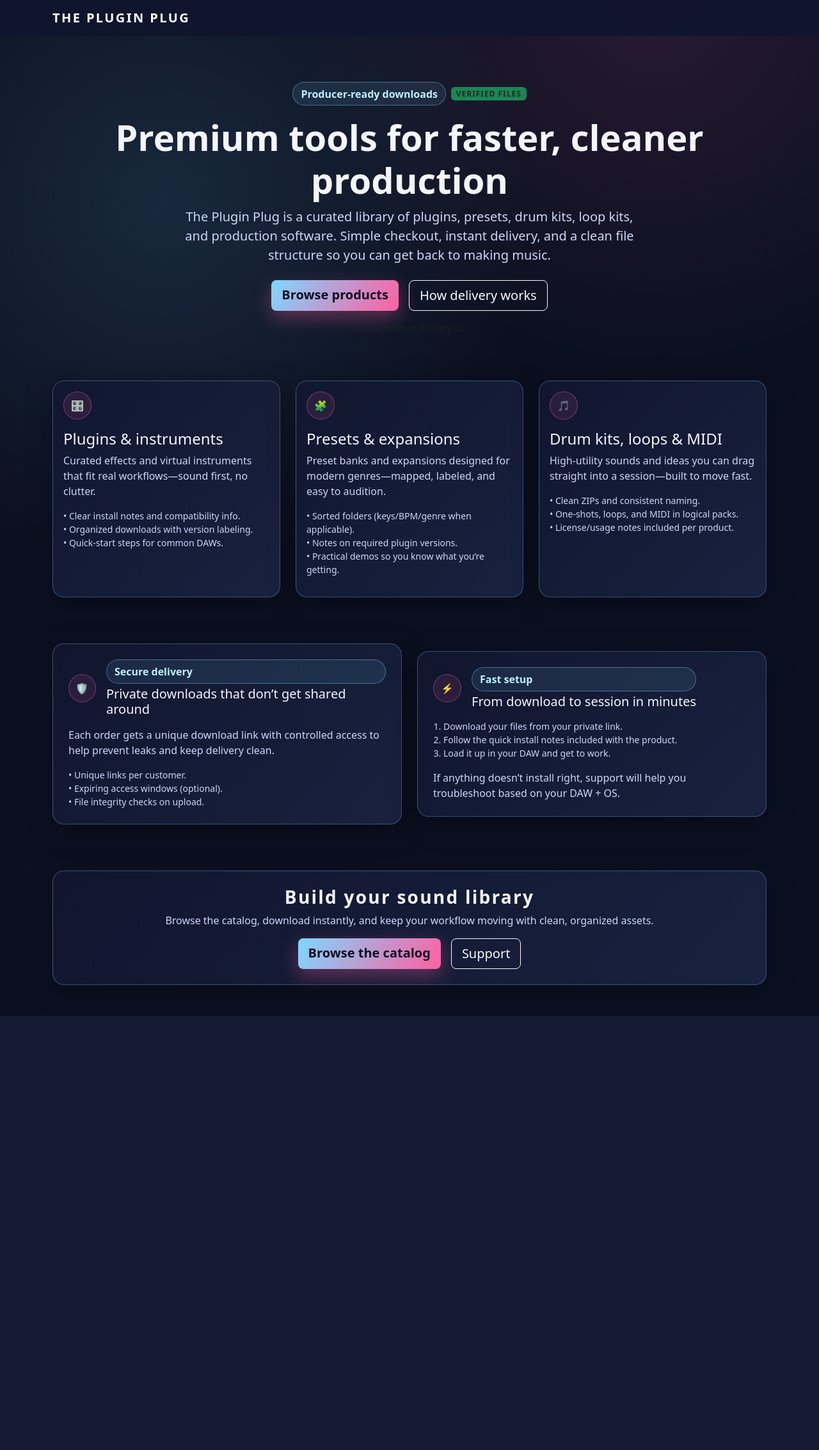
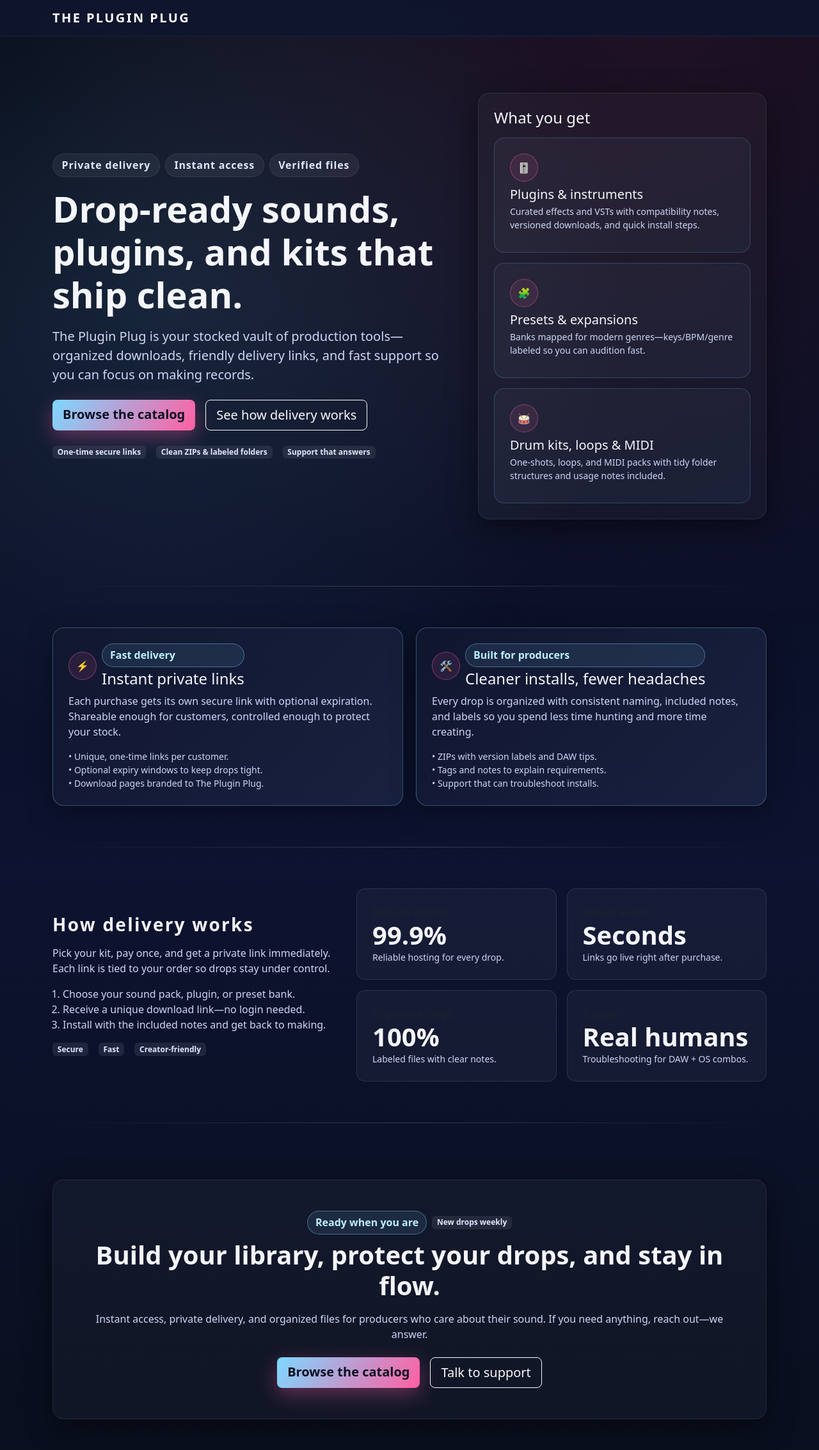
Before and after one commit to BreezDev/linkgen, a Flask app: page / in a window 1280 px wide. Shown: the whole page at 64% size. Before the commit the page ends 1588 px from the top, so only its background shows below. Run offline with Flask 3, Linux system fonts and the light colour scheme.

Commit message:
Allow text uploads and refresh landing page

```diff
--- a/app.py
+++ b/app.py
@@ -14,10 +14,19 @@ DB_PATH = os.path.join(BASE_DIR, "linkgen.db")
 UPLOAD_FOLDER = os.path.join(BASE_DIR, "storage")
 os.makedirs(UPLOAD_FOLDER, exist_ok=True)
 
+
+def _get_max_upload_bytes(default_mb: int = 500) -> int:
+    try:
+        return int(os.getenv("MAX_UPLOAD_MB", str(default_mb))) * 1024 * 1024
+    except ValueError:
+        return default_mb * 1024 * 1024
+
+
 app = Flask(__name__)
 app.config["SECRET_KEY"] = os.getenv("FLASK_SECRET", "dev-secret-change-me")
 app.config["SQLALCHEMY_DATABASE_URI"] = f"sqlite:///{DB_PATH}"
 app.config["SQLALCHEMY_TRACK_MODIFICATIONS"] = False
+app.config["MAX_CONTENT_LENGTH"] = _get_max_upload_bytes()
 
 ADMIN_PASSWORD_HASH = os.getenv("ADMIN_PASSWORD_HASH")
 ADMIN_PASSWORD = os.getenv("ADMIN_PASSWORD")
@@ -127,7 +136,17 @@ def dashboard():
         "links_used": DownloadLink.query.filter_by(status="used").count(),
         "links_revoked": DownloadLink.query.filter_by(status="revoked").count(),
     }
-    return render_template("dashboard.html", files=files, links=links, stats=stats)
+    max_upload_bytes = app.config.get("MAX_CONTENT_LENGTH", 0)
+    max_upload_mb = max_upload_bytes // (1024 * 1024) if max_upload_bytes else 0
+    max_upload_gb = round(max_upload_bytes / (1024 * 1024 * 1024), 2) if max_upload_bytes else 0
+    return render_template(
+        "dashboard.html",
+        files=files,
+        links=links,
+        stats=stats,
+        max_upload_mb=max_upload_mb,
+        max_upload_gb=max_upload_gb,
+    )
 
 
 @app.route("/admin/files/upload", methods=["POST"])
@@ -137,20 +156,35 @@ def upload_file():
         return redirect_resp
 
     upload = request.files.get("file")
-    display_name = request.form.get("display_name") or (upload.filename if upload else "")
+    display_name = request.form.get("display_name") or (upload.filename if upload else "") or "Untitled"
     notes = request.form.get("notes")
-    if not upload or upload.filename == "":
-        flash("Please select a ZIP file to upload.", "danger")
-        return redirect(url_for("dashboard"))
+    upload_mode = request.form.get("upload_mode", "file")
+    content_input = request.form.get("content_input", "").strip()
 
-    filename = secure_filename(upload.filename)
-    filepath = os.path.join(UPLOAD_FOLDER, filename)
-    upload.save(filepath)
-    size_bytes = os.path.getsize(filepath)
+    if upload_mode == "text":
+        if not content_input:
+            flash("Please paste a link or some text to save.", "danger")
+            return redirect(url_for("dashboard"))
+        safe_name = secure_filename(display_name) if display_name else "content"
+        filename = f"{safe_name or 'content'}-{int(datetime.utcnow().timestamp())}.txt"
+        filepath = os.path.join(UPLOAD_FOLDER, filename)
+        with open(filepath, "w", encoding="utf-8") as f:
+            f.write(content_input)
+        size_bytes = os.path.getsize(filepath)
+        original_filename = filename
+    else:
+        if not upload or upload.filename == "":
+            flash("Please select a ZIP file to upload.", "danger")
+            return redirect(url_for("dashboard"))
+        filename = secure_filename(upload.filename)
+        filepath = os.path.join(UPLOAD_FOLDER, filename)
+        upload.save(filepath)
+        size_bytes = os.path.getsize(filepath)
+        original_filename = filename
 
     record = File(
         display_name=display_name,
-        original_filename=filename,
+        original_filename=original_filename,
         storage_path=filepath,
         size_bytes=size_bytes,
         notes=notes,
@@ -176,7 +210,11 @@ def generate_links():
         return redirect_resp
 
     file_id = request.form.get("file_id")
-    count = int(request.form.get("count", 1))
+    try:
+        count = int(request.form.get("count") or 1)
+    except ValueError:
+        flash("Please enter a valid link count.", "danger")
+        return redirect(url_for("dashboard"))
     expires_days = request.form.get("expires_days")
     customer_emails = [e.strip() for e in request.form.get("customer_emails", "").splitlines() if e.strip()]
     order_prefix = request.form.get("order_prefix", "").strip() or None
@@ -310,6 +348,19 @@ def not_found(_):
     return render_template("error.html", message="Not found."), 404
 
 
+@app.errorhandler(413)
+def payload_too_large(_):
+    max_bytes = app.config.get("MAX_CONTENT_LENGTH", 0)
+    max_mb = max_bytes // (1024 * 1024)
+    max_gb = round(max_bytes / (1024 * 1024 * 1024), 2) if max_bytes else 0
+    message = "File too large. Please upload a smaller file"
+    if max_mb:
+        message += f" (limit: {max_mb} MB / {max_gb} GB)."
+    else:
+        message += "."
+    return render_template("error.html", message=message), 413
+
+
 if __name__ == "__main__":
     with app.app_context():
         db.create_all()
--- a/templates/base.html
+++ b/templates/base.html
@@ -8,15 +8,15 @@
   <style>
     body {
       background: radial-gradient(circle at 20% 20%, rgba(125, 216, 255, 0.12), transparent 35%),
-                  radial-gradient(circle at 80% 0%, rgba(255, 95, 162, 0.12), transparent 30%),
-                  #0b1021;
+                  radial-gradient(circle at 80% 0%, rgba(255, 95, 162, 0.1), transparent 40%),
+                  linear-gradient(180deg, #060915 0%, #0d1330 60%, #0a0f1e 100%);
       color: #f4f6fb;
       min-height: 100vh;
     }
-    .navbar { background-color: rgba(15, 22, 46, 0.95); backdrop-filter: blur(8px); }
+    .navbar { background-color: rgba(15, 22, 46, 0.95); backdrop-filter: blur(8px); border-bottom: 1px solid #1b2242; }
     .card { background-color: #11172f; border: 1px solid #1e2745; color: #f4f6fb; box-shadow: 0 10px 40px rgba(0,0,0,0.35); }
     a, .btn-link { color: #7dd8ff; }
-    .hero { padding: 3rem 0; text-align: center; }
+    .hero { padding: 4rem 0; text-align: center; }
     .brand { font-weight: 800; letter-spacing: 0.12em; text-transform: uppercase; }
     .badge-status { text-transform: uppercase; font-size: 0.75rem; letter-spacing: 0.08em; }
     .bubble-card { border-radius: 18px; background: linear-gradient(135deg, rgba(17,23,47,0.9), rgba(26,35,66,0.92)); border: 1px solid rgba(125, 216, 255, 0.3); }
@@ -27,6 +27,15 @@
     .section-title { font-weight: 800; letter-spacing: 0.08em; }
     .glow-accent { color: #7dd8ff; }
     .icon-circle { width: 44px; height: 44px; border-radius: 50%; display: grid; place-items: center; background: rgba(255, 95, 162, 0.1); border: 1px solid rgba(255, 95, 162, 0.4); }
+    .glass-panel { background: rgba(255,255,255,0.03); border: 1px solid rgba(255,255,255,0.08); box-shadow: 0 12px 45px rgba(0,0,0,0.45); border-radius: 18px; }
+    .pill { padding: 0.35rem 0.85rem; border-radius: 999px; font-weight: 600; letter-spacing: 0.05em; }
+    .pill-soft { background: rgba(255,255,255,0.06); color: #dfe7ff; border: 1px solid rgba(255,255,255,0.08); }
+    .feature-grid { display: grid; grid-template-columns: repeat(auto-fit, minmax(240px, 1fr)); gap: 1rem; }
+    .feature-card { padding: 1.5rem; border-radius: 16px; background: linear-gradient(135deg, rgba(255,255,255,0.04), rgba(125,216,255,0.05)); border: 1px solid rgba(125,216,255,0.2); min-height: 180px; }
+    .stat-tile { background: rgba(255,255,255,0.04); border: 1px solid rgba(255,255,255,0.1); padding: 1.5rem; border-radius: 14px; }
+    .divider { height: 1px; background: linear-gradient(90deg, transparent, rgba(255,255,255,0.18), transparent); margin: 2.5rem 0; }
+    .hero-grid { display: grid; grid-template-columns: repeat(auto-fit, minmax(280px, 1fr)); gap: 1.25rem; align-items: center; }
+    .badge-light { background: rgba(255, 255, 255, 0.08); color: #dfe7ff; }
   </style>
 </head>
 <body>
--- a/templates/landing.html
+++ b/templates/landing.html
@@ -1,109 +1,153 @@
 {% extends "base.html" %}
 {% block content %}
-<section class="hero text-center">
-  <div class="mb-3 d-inline-flex align-items-center gap-2">
-    <span class="highlight-pill">Producer-ready downloads</span>
-    <span class="badge bg-success text-dark badge-status">Verified Files</span>
+<section class="hero text-start">
+  <div class="row align-items-center g-4">
+    <div class="col-lg-7">
+      <div class="d-flex align-items-center gap-2 mb-3">
+        <span class="pill pill-soft">Private delivery</span>
+        <span class="pill pill-soft">Instant access</span>
+        <span class="pill pill-soft">Verified files</span>
       </div>
-  <h1 class="display-4 fw-bold">Premium tools for faster, cleaner production</h1>
-  <p class="lead subtext mx-auto" style="max-width: 720px;">
-    The Plugin Plug is a curated library of plugins, presets, drum kits, loop kits, and production software.
-    Simple checkout, instant delivery, and a clean file structure so you can get back to making music.
-  </p>
-  <div class="d-flex justify-content-center gap-3 mt-4">
-    <a class="btn btn-lg cta-btn" href="#products">Browse products</a>
-    <a class="btn btn-outline-light btn-lg" href="#trust">How delivery works</a>
+      <h1 class="display-4 fw-bold mb-3">Drop-ready sounds, plugins, and kits that ship clean.</h1>
+      <p class="lead subtext mb-4">The Plugin Plug is your stocked vault of production tools—organized downloads, friendly delivery links, and fast support so you can focus on making records.</p>
+      <div class="d-flex flex-wrap gap-3">
+        <a class="btn btn-lg cta-btn" href="#catalog">Browse the catalog</a>
+        <a class="btn btn-outline-light btn-lg" href="#how">See how delivery works</a>
       </div>
-  <p class="text-muted small mt-3 mb-0">Clean, modern delivery UI</p>
-</section>
-
-<section id="products" class="py-4">
-  <div class="row g-4">
-    <div class="col-md-4">
-      <div class="card bubble-card h-100 p-3">
-        <div class="icon-circle mb-3"><span>🎛️</span></div>
-        <h3 class="h4">Plugins & instruments</h3>
-        <p class="subtext">Curated effects and virtual instruments that fit real workflows—sound first, no clutter.</p>
-        <ul class="list-unstyled subtext small">
-          <li>• Clear install notes and compatibility info.</li>
-          <li>• Organized downloads with version labeling.</li>
-          <li>• Quick-start steps for common DAWs.</li>
-        </ul>
+      <div class="d-flex flex-wrap gap-3 mt-4">
+        <span class="badge badge-light">One-time secure links</span>
+        <span class="badge badge-light">Clean ZIPs & labeled folders</span>
+        <span class="badge badge-light">Support that answers</span>
       </div>
     </div>
-    <div class="col-md-4">
-      <div class="card bubble-card h-100 p-3">
-        <div class="icon-circle mb-3"><span>🧩</span></div>
-        <h3 class="h4">Presets & expansions</h3>
-        <p class="subtext">Preset banks and expansions designed for modern genres—mapped, labeled, and easy to audition.</p>
-        <ul class="list-unstyled subtext small">
-          <li>• Sorted folders (keys/BPM/genre when applicable).</li>
-          <li>• Notes on required plugin versions.</li>
-          <li>• Practical demos so you know what you’re getting.</li>
-        </ul>
+    <div class="col-lg-5">
+      <div class="glass-panel p-4">
+        <h4 class="mb-3">What you get</h4>
+        <div class="feature-grid">
+          <div class="feature-card">
+            <div class="icon-circle mb-2"><span>🎚️</span></div>
+            <h5 class="mb-1">Plugins & instruments</h5>
+            <p class="subtext small mb-0">Curated effects and VSTs with compatibility notes, versioned downloads, and quick install steps.</p>
+          </div>
+          <div class="feature-card">
+            <div class="icon-circle mb-2"><span>🧩</span></div>
+            <h5 class="mb-1">Presets & expansions</h5>
+            <p class="subtext small mb-0">Banks mapped for modern genres—keys/BPM/genre labeled so you can audition fast.</p>
+          </div>
+          <div class="feature-card">
+            <div class="icon-circle mb-2"><span>🥁</span></div>
+            <h5 class="mb-1">Drum kits, loops & MIDI</h5>
+            <p class="subtext small mb-0">One-shots, loops, and MIDI packs with tidy folder structures and usage notes included.</p>
           </div>
         </div>
-    <div class="col-md-4">
-      <div class="card bubble-card h-100 p-3">
-        <div class="icon-circle mb-3"><span>🎵</span></div>
-        <h3 class="h4">Drum kits, loops & MIDI</h3>
-        <p class="subtext">High-utility sounds and ideas you can drag straight into a session—built to move fast.</p>
-        <ul class="list-unstyled subtext small">
-          <li>• Clean ZIPs and consistent naming.</li>
-          <li>• One-shots, loops, and MIDI in logical packs.</li>
-          <li>• License/usage notes included per product.</li>
-        </ul>
       </div>
     </div>
   </div>
 </section>
 
-<section id="trust" class="py-5">
-  <div class="row align-items-center g-4">
-    <div class="col-md-6">
-      <div class="card bubble-card p-4 h-100">
-        <div class="d-flex align-items-center gap-3 mb-3">
-          <div class="icon-circle"><span>🛡️</span></div>
+<div class="divider"></div>
+
+<section id="catalog" class="py-4">
+  <div class="hero-grid">
+    <div class="card bubble-card p-4">
+      <div class="d-flex align-items-center gap-2 mb-2">
+        <div class="icon-circle"><span>⚡</span></div>
         <div>
-            <div class="highlight-pill mb-1">Secure delivery</div>
-            <h3 class="h5 mb-0">Private downloads that don’t get shared around</h3>
+          <div class="highlight-pill mb-1">Fast delivery</div>
+          <h3 class="h4 mb-0">Instant private links</h3>
         </div>
       </div>
-        <p class="subtext">Each order gets a unique download link with controlled access to help prevent leaks and keep delivery clean.</p>
+      <p class="subtext">Each purchase gets its own secure link with optional expiration. Shareable enough for customers, controlled enough to protect your stock.</p>
       <ul class="subtext small list-unstyled mb-0">
-          <li>• Unique links per customer.</li>
-          <li>• Expiring access windows (optional).</li>
-          <li>• File integrity checks on upload.</li>
+        <li>• Unique, one-time links per customer.</li>
+        <li>• Optional expiry windows to keep drops tight.</li>
+        <li>• Download pages branded to The Plugin Plug.</li>
+      </ul>
+    </div>
+    <div class="card bubble-card p-4">
+      <div class="d-flex align-items-center gap-2 mb-2">
+        <div class="icon-circle"><span>🛠️</span></div>
+        <div>
+          <div class="highlight-pill mb-1">Built for producers</div>
+          <h3 class="h4 mb-0">Cleaner installs, fewer headaches</h3>
+        </div>
+      </div>
+      <p class="subtext">Every drop is organized with consistent naming, included notes, and labels so you spend less time hunting and more time creating.</p>
+      <ul class="subtext small list-unstyled mb-0">
+        <li>• ZIPs with version labels and DAW tips.</li>
+        <li>• Tags and notes to explain requirements.</li>
+        <li>• Support that can troubleshoot installs.</li>
       </ul>
     </div>
   </div>
-    <div class="col-md-6">
-      <div class="card bubble-card p-4 h-100">
-        <div class="d-flex align-items-center gap-3 mb-3">
-          <div class="icon-circle"><span>⚡</span></div>
-          <div>
-            <div class="highlight-pill mb-1">Fast setup</div>
-            <h3 class="h5 mb-0">From download to session in minutes</h3>
+</section>
+
+<div class="divider"></div>
+
+<section id="how" class="py-4">
+  <div class="row g-4 align-items-center">
+    <div class="col-lg-5">
+      <h3 class="section-title mb-3">How delivery works</h3>
+      <p class="subtext">Pick your kit, pay once, and get a private link immediately. Each link is tied to your order so drops stay under control.</p>
+      <ol class="subtext ps-3">
+        <li>Choose your sound pack, plugin, or preset bank.</li>
+        <li>Receive a unique download link—no login needed.</li>
+        <li>Install with the included notes and get back to making.</li>
+      </ol>
+      <div class="d-flex gap-3 mt-3 flex-wrap">
+        <span class="badge badge-light">Secure</span>
+        <span class="badge badge-light">Fast</span>
+        <span class="badge badge-light">Creator-friendly</span>
       </div>
     </div>
-        <ol class="subtext small ps-3">
-          <li>Download your files from your private link.</li>
-          <li>Follow the quick install notes included with the product.</li>
-          <li>Load it up in your DAW and get to work.</li>
-        </ol>
-        <p class="subtext mb-0">If anything doesn’t install right, support will help you troubleshoot based on your DAW + OS.</p>
+    <div class="col-lg-7">
+      <div class="row g-3">
+        <div class="col-md-6">
+          <div class="stat-tile">
+            <div class="text-muted">Delivery uptime</div>
+            <div class="display-6 fw-bold">99.9%</div>
+            <p class="subtext small mb-0">Reliable hosting for every drop.</p>
+          </div>
+        </div>
+        <div class="col-md-6">
+          <div class="stat-tile">
+            <div class="text-muted">Instant access</div>
+            <div class="display-6 fw-bold">Seconds</div>
+            <p class="subtext small mb-0">Links go live right after purchase.</p>
+          </div>
+        </div>
+        <div class="col-md-6">
+          <div class="stat-tile">
+            <div class="text-muted">Organized drops</div>
+            <div class="display-6 fw-bold">100%</div>
+            <p class="subtext small mb-0">Labeled files with clear notes.</p>
+          </div>
+        </div>
+        <div class="col-md-6">
+          <div class="stat-tile">
+            <div class="text-muted">Support</div>
+            <div class="display-6 fw-bold">Real humans</div>
+            <p class="subtext small mb-0">Troubleshooting for DAW + OS combos.</p>
+          </div>
+        </div>
       </div>
     </div>
   </div>
 </section>
 
-<section class="py-4 pb-5">
-  <div class="card bubble-card p-4 text-center">
-    <h3 class="section-title mb-2">Build your sound library</h3>
-    <p class="subtext mb-3">Browse the catalog, download instantly, and keep your workflow moving with clean, organized assets.</p>
-    <div class="d-flex justify-content-center gap-3">
-      <a class="btn cta-btn btn-lg" href="#products">Browse the catalog</a>
-      <a class="btn btn-outline-light btn-lg" href="mailto:support@pluginplug.example">Support</a>
+<div class="divider"></div>
+
+<section class="py-5 text-center">
+  <div class="glass-panel p-4 p-md-5">
+    <div class="d-inline-flex align-items-center gap-2 mb-2">
+      <span class="highlight-pill">Ready when you are</span>
+      <span class="badge badge-light">New drops weekly</span>
+    </div>
+    <h3 class="display-6 fw-bold mb-3">Build your library, protect your drops, and stay in flow.</h3>
+    <p class="subtext mb-4">Instant access, private delivery, and organized files for producers who care about their sound. If you need anything, reach out—we answer.</p>
+    <div class="d-flex justify-content-center gap-3 flex-wrap">
+      <a class="btn cta-btn btn-lg" href="#catalog">Browse the catalog</a>
+      <a class="btn btn-outline-light btn-lg" href="mailto:support@pluginplug.example">Talk to support</a>
     </div>
   </div>
 </section>
```
Also changed, not shown: templates/dashboard.html (+47 -6 lines), readme.md. Lines whose indentation alone changed are shown as unchanged.
